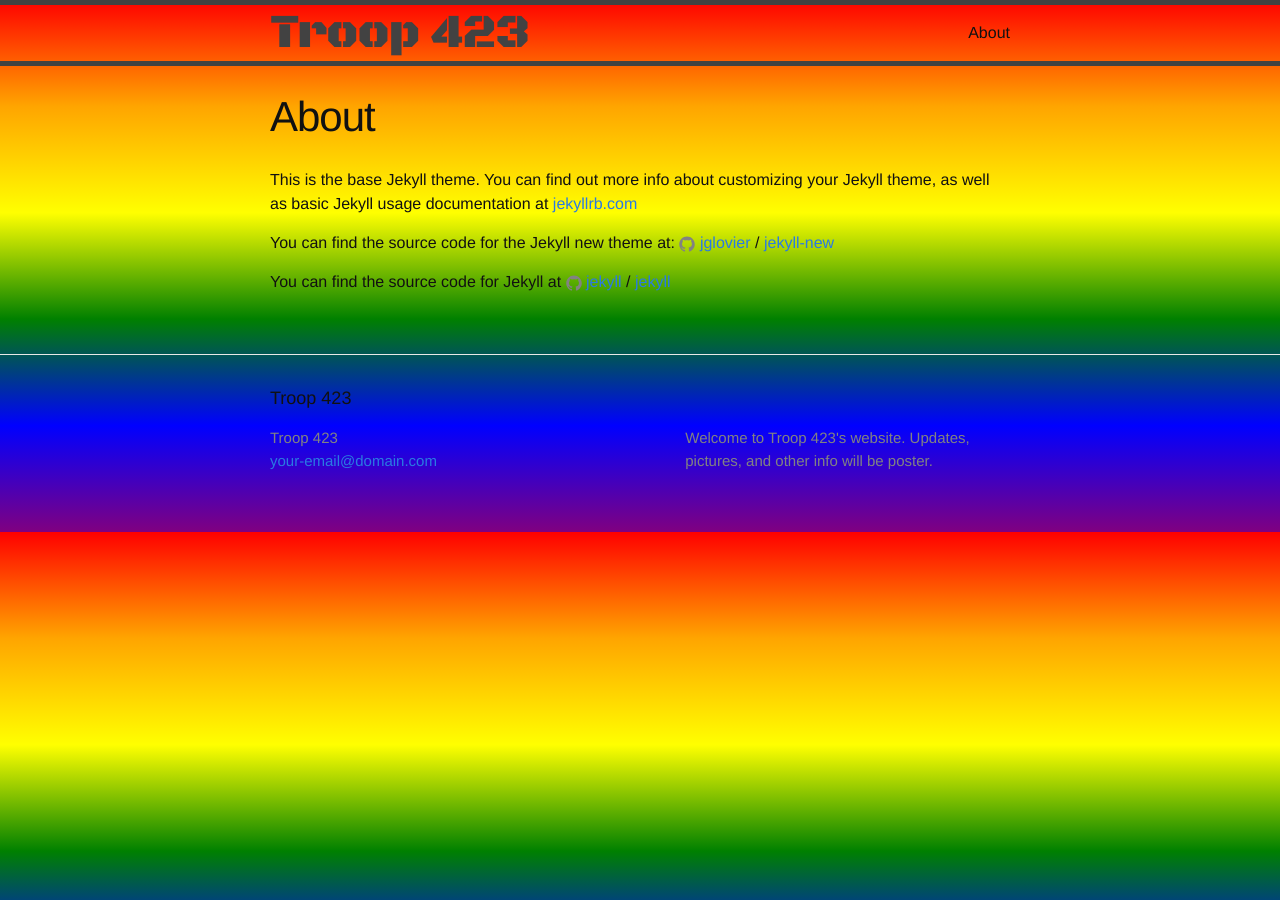
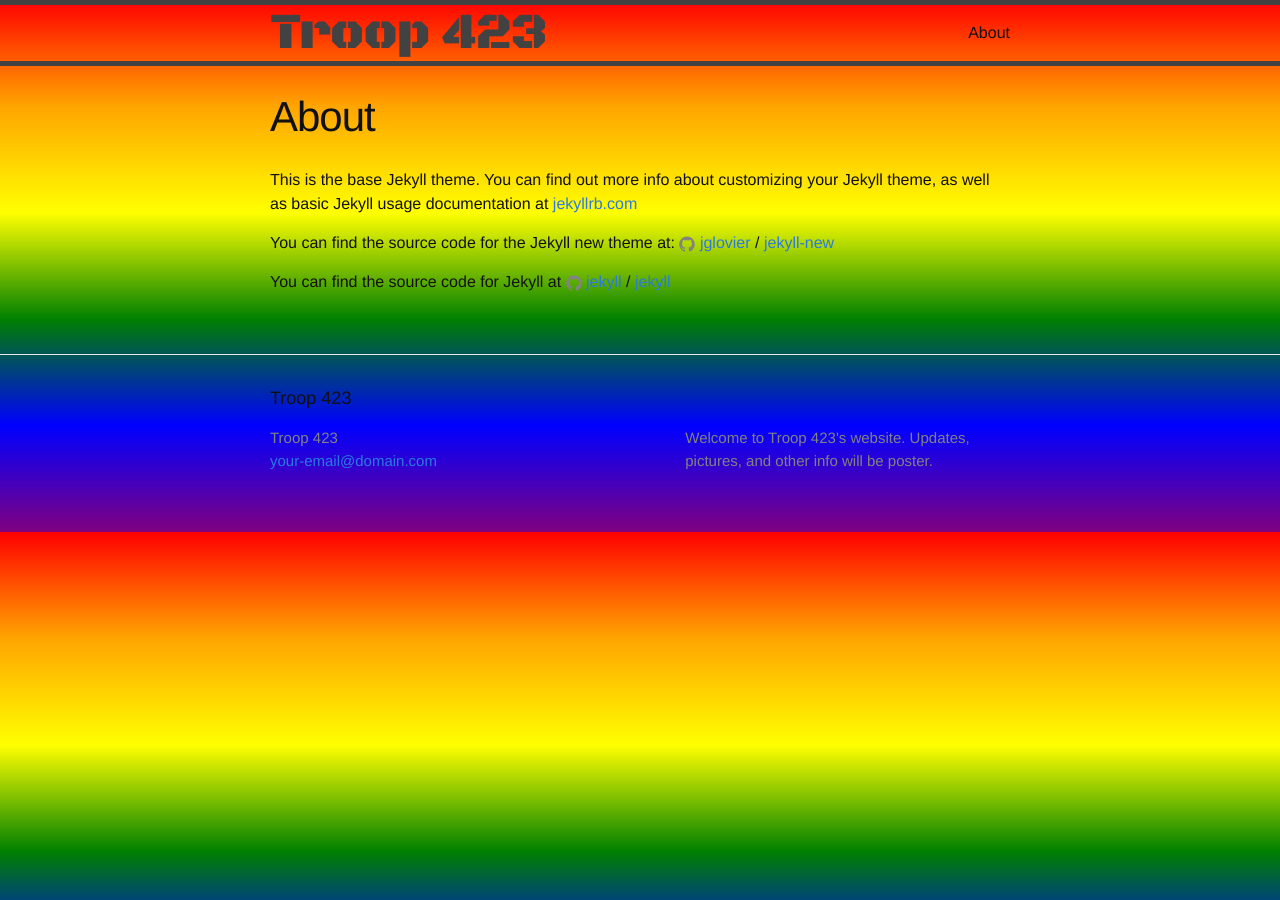
Before and after one commit to Troop423/troop423.github.io, a Jekyll site: the page built from about.md, in a window 1280 px wide. Built offline with Jekyll 4.4.1, drawn with Linux system fonts in a browser that asks for light colours.

Commit message:
Update _layout.scss
try 3.2 em

```diff
--- a/_sass/_layout.scss
+++ b/_sass/_layout.scss
@@ -11,7 +11,7 @@
 }
 
 .site-title {
-    font-size: 3em;
+    font-size: 3.2em;
     font-weight: 300;
     line-height: 56px;
     letter-spacing: -1px;
```
